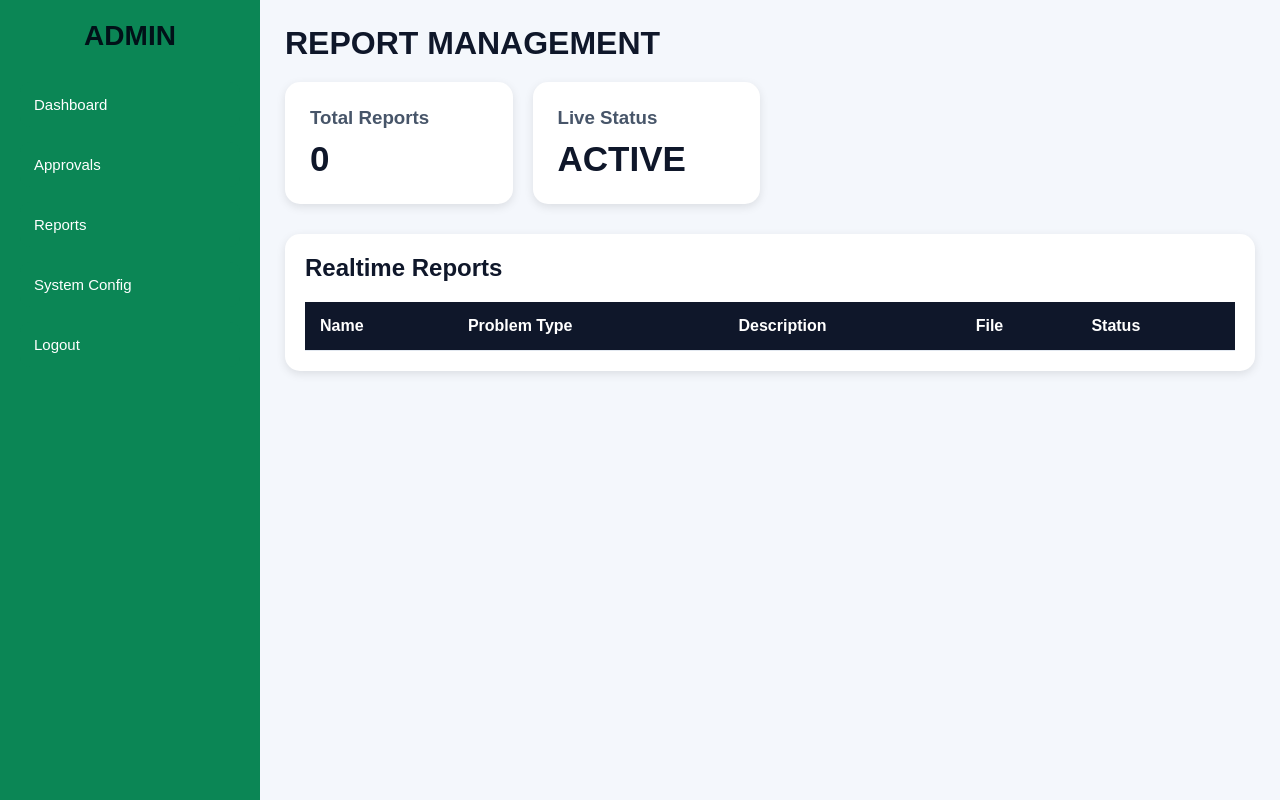
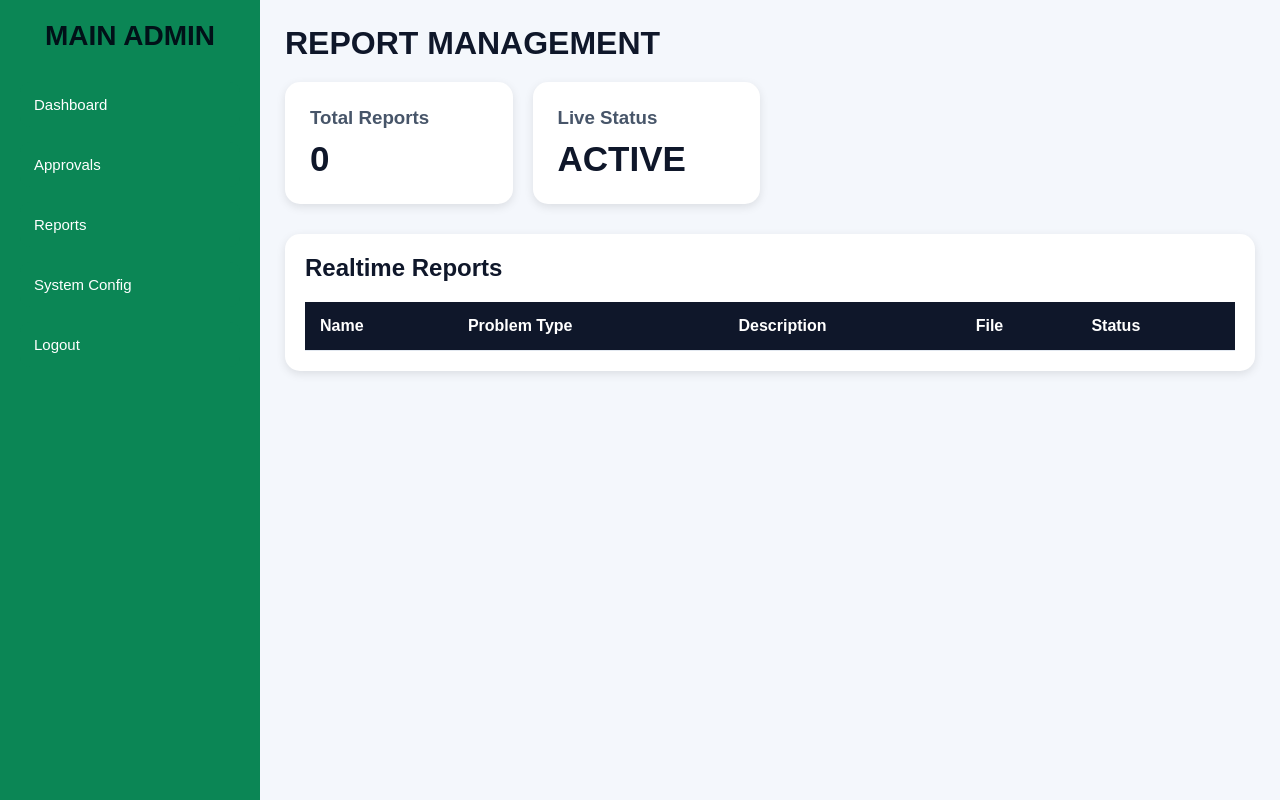
Before and after one commit to cmortencio23-0328/cdso-system, a website: page public/admin-reports.html in a window 1280 px wide. Drawn offline with Linux system fonts and the light colour scheme; no server answers.

Commit message:
updated admin reports

```diff
--- a/public/admin-reports.html
+++ b/public/admin-reports.html
@@ -8,7 +8,7 @@
 
 <div class="container">
     <div class="sidebar">
-        <div class="logo"><h1>ADMIN</h1></div>
+        <div class="logo"><h1>MAIN ADMIN</h1></div>
 
         <ul>
             <li><a href="admin-dashboard.html">Dashboard</a></li>
```
